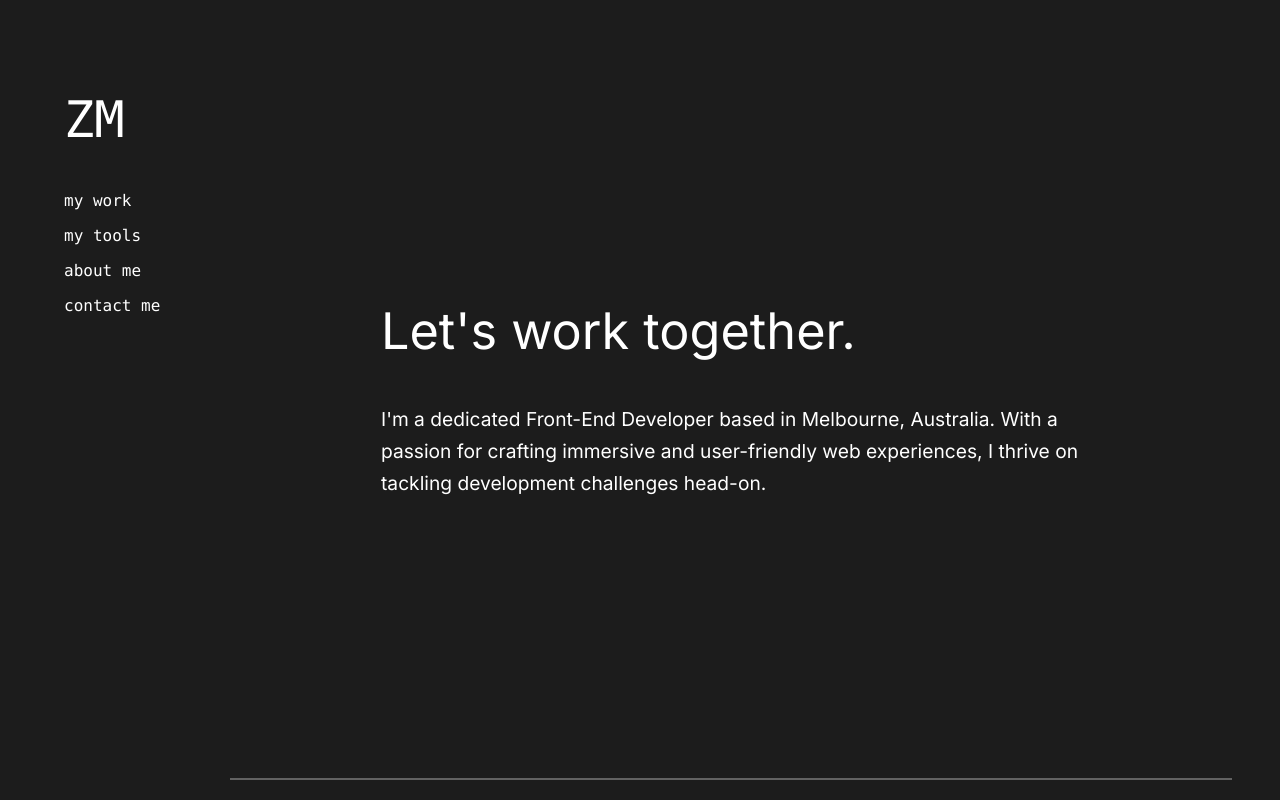
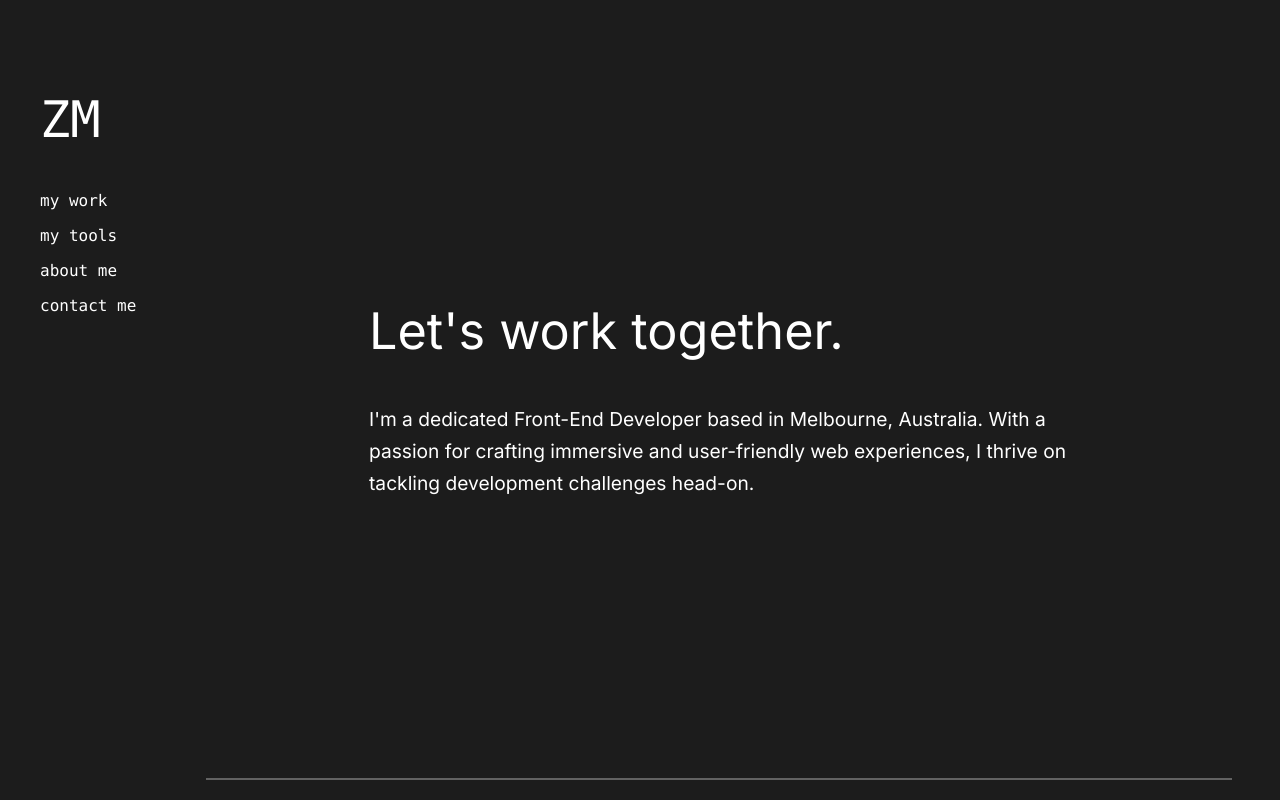
Before and after one commit to zac-march/portfolio, a React (Create React App) app: page / in a window 1280 px wide. Shown: the top 800 px of the page. Built offline with nearby package versions, Linux system fonts and the light colour scheme.

Commit message:
Minor style tweaks

```diff
--- a/src/App.css
+++ b/src/App.css
@@ -1,6 +1,7 @@
 .App {
   display: flex;
   padding: 3rem;
+  padding-left: 1.5rem;
 }
 
 main {
--- a/src/index.css
+++ b/src/index.css
@@ -13,6 +13,10 @@ body {
   -moz-osx-font-smoothing: grayscale;
   background-color: var(--main-bg-color);
   color: var(--main-font-color);
+}
+
+html {
+  scroll-behavior: smooth;
 }
 
 h1,
```
